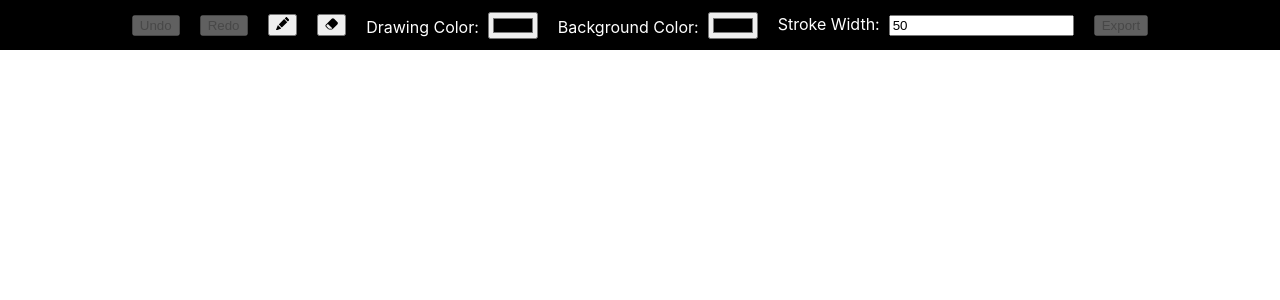
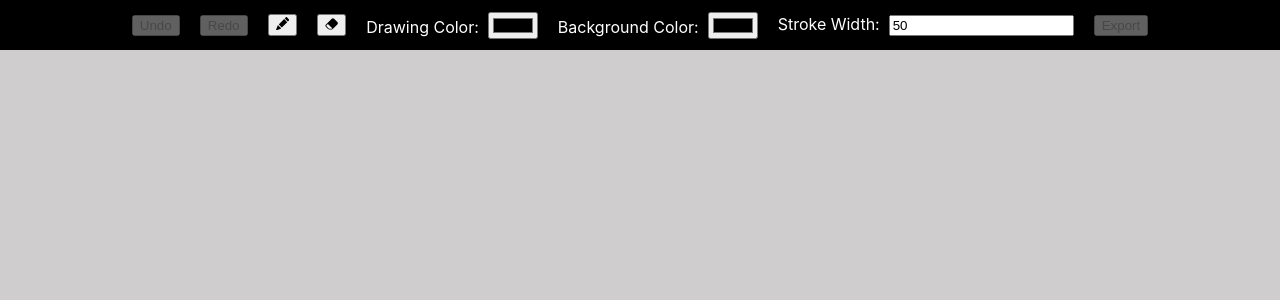
Before and after one commit to NiyatiGarg/Real-time-react-application, a React (Create React App) app: page / in a window 1280 px wide. Shown: the top 300 px of the page. Built offline with nearby package versions, Linux system fonts and the light colour scheme.

Commit message:
changing initial state of background

```diff
--- a/src/components/KonvaWhiteboard.css
+++ /dev/null
@@ -1,5 +0,0 @@
-/* .pen-cursor {
-    cursor: url(''), auto;
-}
-
-.eraser-cursor {} */
--- a/src/components/KonvaWhiteboard.jsx
+++ b/src/components/KonvaWhiteboard.jsx
@@ -1,4 +1,4 @@
-import React, { useState } from 'react';
+import React, { useState, useRef } from 'react';
 import { Button } from 'react-bootstrap';
 
 import { Stage, Layer, Line } from 'react-konva';
@@ -12,11 +12,11 @@ function KonvaWhiteboard() {
     const [lines, setLines] = useState([]);
     const [lineHistory] = useState([]);
     const [selectedColor, setSelectedColor] = useState('black');
-    const [backgroundColor, setBackgroundColor] = useState('white');
+    const [backgroundColor, setBackgroundColor] = useState('rgb(207, 205, 205)');
     const [strokeWidth, setStrokeWidth] = useState(50);
 
-    const isDrawing = React.useRef(false);
-    const stageRef = React.useRef(null);
+    const isDrawing = useRef(false);
+    const stageRef = useRef(null);
 
     const handleMouseDown = (e) => {
         isDrawing.current = true;
```
